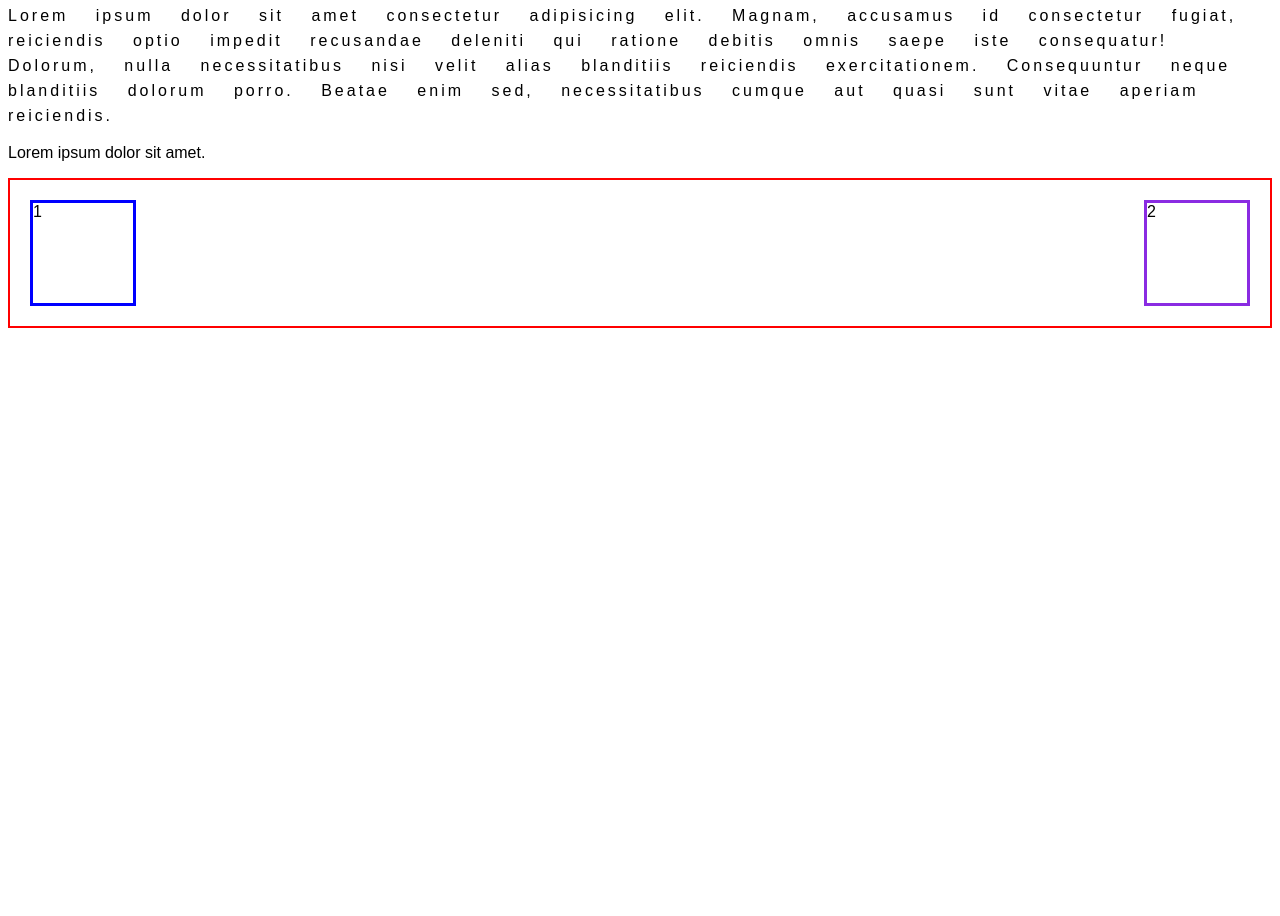
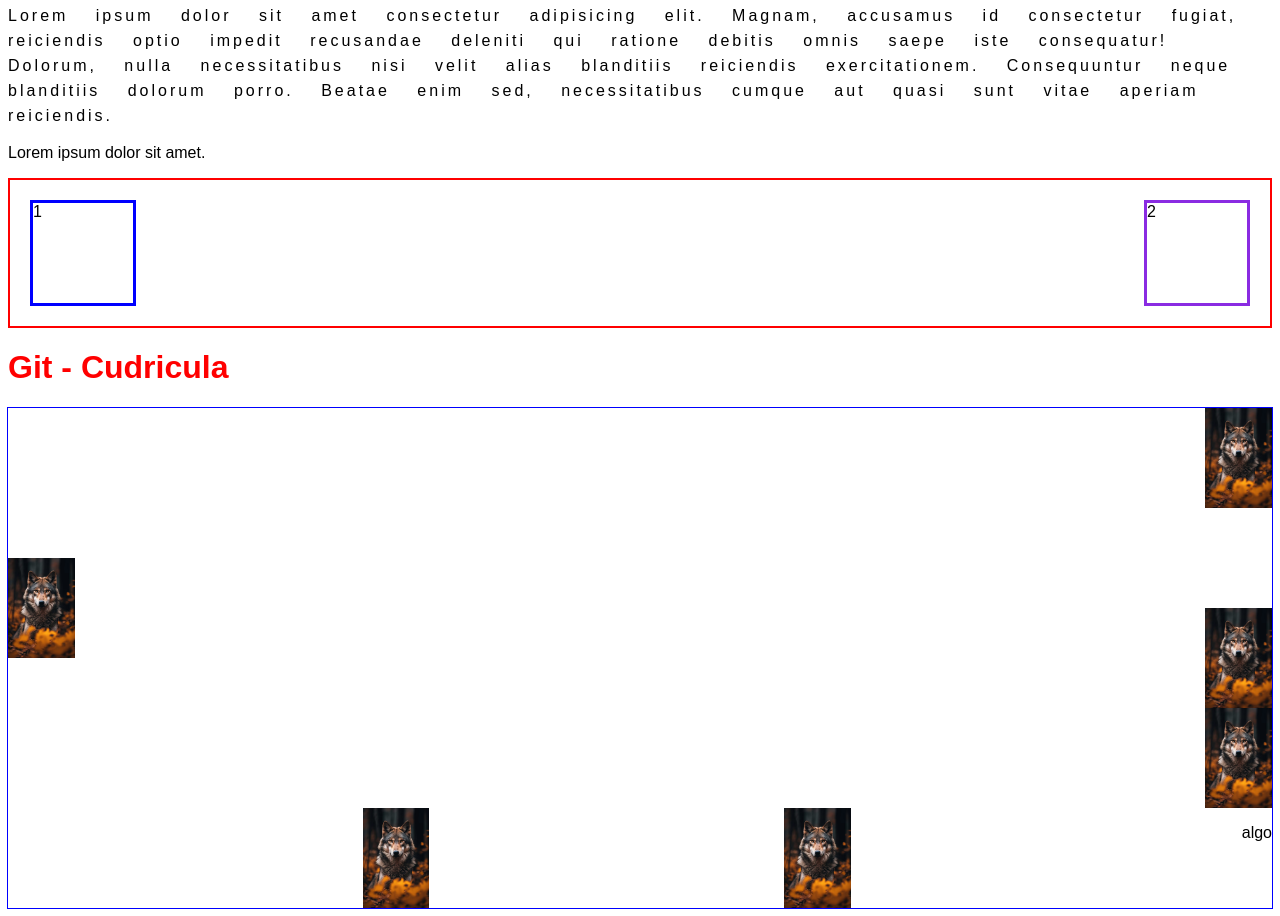
Before and after one commit to DJJHONBA/projecto-3-CSS, a plain HTML site: page index.html in a window 1280 px wide. Shown: the part 1287-2203 px from the top of the page. Before the commit the page ends 1623 px from the top, so only its background shows below. Drawn offline with Linux system fonts and the light colour scheme; a web font is replaced by a local one.

Commit message:
Imagenes y cuadriculas

```diff
--- a/index.html
+++ b/index.html
@@ -71,5 +71,21 @@
             <div class="posicion-caja-3">3</div>
         </div>
 
+        <h1>Git - Cudricula</h1>
+
+
+
+        <div class="cuadricula">
+            <img class="lobo-imagen uno" src="img/lobo-entorno-natural_23-2150526668.avif" alt="">
+            <img class="lobo-imagen" src="img/lobo-entorno-natural_23-2150526668.avif" alt="">
+            <img class="lobo-imagen" src="img/lobo-entorno-natural_23-2150526668.avif" alt="">
+            <img class="lobo-imagen" src="img/lobo-entorno-natural_23-2150526668.avif" alt="">
+            <img class="lobo-imagen" src="img/lobo-entorno-natural_23-2150526668.avif" alt="">
+            <img class="lobo-imagen" src="img/lobo-entorno-natural_23-2150526668.avif" alt="">
+
+            <p class="tamano">algo</p>
+
+        </div>
+
 </body>
 </html>
--- a/style.css
+++ b/style.css
@@ -109,3 +109,24 @@
     top: 0;
     right: 0;
    }
+
+   .lobo-imagen {
+       height: 100px;
+   }
+
+   .cuadricula {
+        outline: 1px solid blue;
+        display: grid;
+        grid-template-columns: 1fr 1fr 1fr;
+        grid-template-rows: 2fr 1fr 1fr 1fr;
+        justify-items: flex-end;
+        align-items: flex-start;
+   }
+
+   .uno {
+        object-fit: cover;
+        grid-column: 1/3;
+        grid-row: 1/4;
+        justify-self: flex-start;
+        align-self: center;
+   }
```
Also changed, not shown: img/lobo-entorno-natural_23-2150526668.avif (added).
